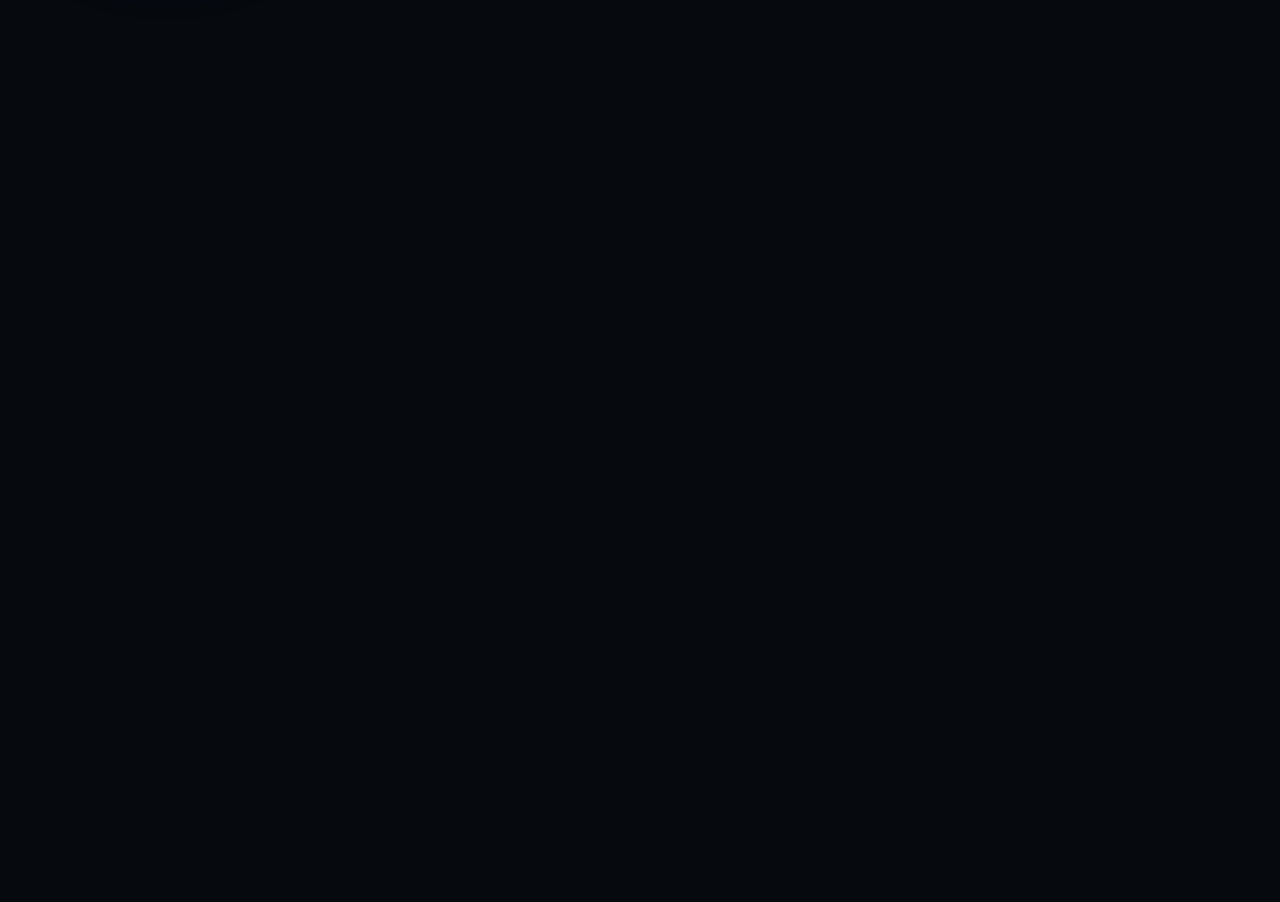
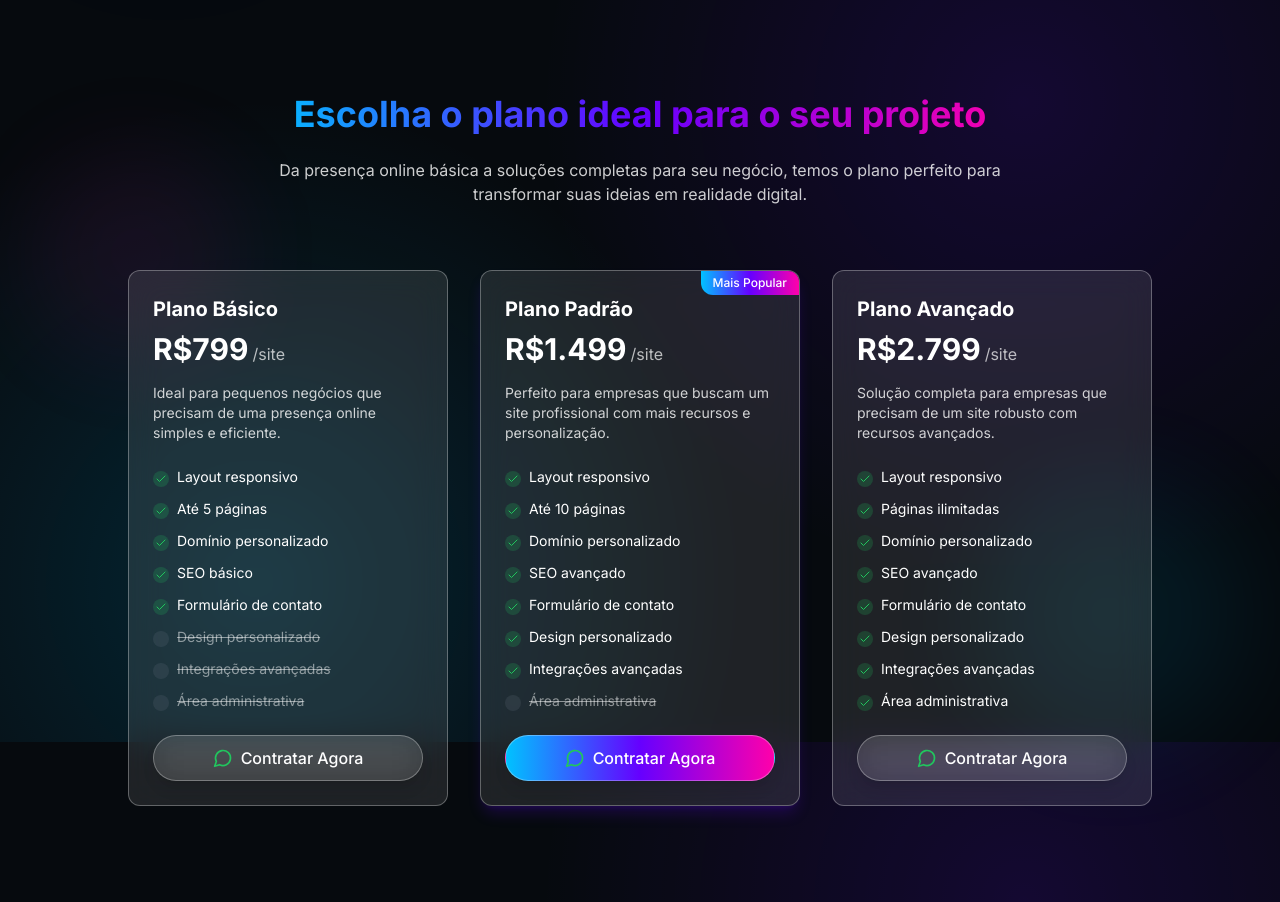
Before and after one commit to S4CodeWorks/s4-page-creator, a React (Vite) app: page / in a window 1280 px wide. Shown: the part 858-1760 px from the top of the page. Before the commit the page ends 856 px from the top, so only its background shows below. Built offline with nearby package versions, Linux system fonts and the light colour scheme.

Commit message:
feat: Implement plans functionality
Adds plans with different features and prices.
Redirects to WhatsApp contact on plan purchase.

```diff
--- /dev/null
+++ b/src/components/Plans.tsx
@@ -0,0 +1,173 @@
+
+import React from 'react';
+import { Check } from "lucide-react";
+import WhatsappButton from './WhatsappButton';
+import { cn } from '@/lib/utils';
+
+interface PlanFeature {
+  text: string;
+  included: boolean;
+}
+
+interface PlanProps {
+  title: string;
+  price: string;
+  description: string;
+  features: PlanFeature[];
+  popular?: boolean;
+  phoneNumber: string;
+}
+
+const PlanCard: React.FC<PlanProps> = ({
+  title,
+  price,
+  description,
+  features,
+  popular = false,
+  phoneNumber
+}) => {
+  return (
+    <div className={cn(
+      "glass relative rounded-xl p-6 overflow-hidden transition-all duration-300 hover:scale-105",
+      "flex flex-col h-full border border-white/30",
+      popular ? "shadow-lg shadow-s4-purple/20" : ""
+    )}>
+      {popular && (
+        <div className="absolute top-0 right-0">
+          <div className="s4-gradient-bg text-white text-xs px-3 py-1 rounded-bl-lg font-medium">
+            Mais Popular
+          </div>
+        </div>
+      )}
+
+      <h3 className="text-xl font-bold text-white mb-2">{title}</h3>
+      <div className="mb-4">
+        <span className="text-3xl font-bold text-white">{price}</span>
+        <span className="text-white/70 ml-1">/site</span>
+      </div>
+
+      <p className="text-white/80 mb-6 text-sm">{description}</p>
+
+      <div className="space-y-3 mb-6 flex-grow">
+        {features.map((feature, index) => (
+          <div key={index} className="flex items-start gap-2">
+            <div className={cn(
+              "mt-1 w-4 h-4 rounded-full flex items-center justify-center flex-shrink-0",
+              feature.included ? "bg-green-500/20" : "bg-gray-500/20"
+            )}>
+              {feature.included && <Check size={12} className="text-green-500" />}
+            </div>
+            <span className={cn(
+              "text-sm",
+              feature.included ? "text-white" : "text-white/50 line-through"
+            )}>
+              {feature.text}
+            </span>
+          </div>
+        ))}
+      </div>
+
+      <div className="mt-auto">
+        <WhatsappButton
+          phoneNumber={phoneNumber}
+          text="Contratar Agora"
+          className={cn(
+            "w-full justify-center",
+            popular ? "from-s4-blue via-s4-purple to-s4-pink bg-gradient-to-r" : ""
+          )}
+        />
+      </div>
+    </div>
+  );
+};
+
+const Plans: React.FC = () => {
+  const phoneNumber = "+5554996378496";
+
+  const plans = [
+    {
+      title: "Plano Básico",
+      price: "R$799",
+      description: "Ideal para pequenos negócios que precisam de uma presença online simples e eficiente.",
+      features: [
+        { text: "Layout responsivo", included: true },
+        { text: "Até 5 páginas", included: true },
+        { text: "Domínio personalizado", included: true },
+        { text: "SEO básico", included: true },
+        { text: "Formulário de contato", included: true },
+        { text: "Design personalizado", included: false },
+        { text: "Integrações avançadas", included: false },
+        { text: "Área administrativa", included: false },
+      ],
+      popular: false
+    },
+    {
+      title: "Plano Padrão",
+      price: "R$1.499",
+      description: "Perfeito para empresas que buscam um site profissional com mais recursos e personalização.",
+      features: [
+        { text: "Layout responsivo", included: true },
+        { text: "Até 10 páginas", included: true },
+        { text: "Domínio personalizado", included: true },
+        { text: "SEO avançado", included: true },
+        { text: "Formulário de contato", included: true },
+        { text: "Design personalizado", included: true },
+        { text: "Integrações avançadas", included: true },
+        { text: "Área administrativa", included: false },
+      ],
+      popular: true
+    },
+    {
+      title: "Plano Avançado",
+      price: "R$2.799",
+      description: "Solução completa para empresas que precisam de um site robusto com recursos avançados.",
+      features: [
+        { text: "Layout responsivo", included: true },
+        { text: "Páginas ilimitadas", included: true },
+        { text: "Domínio personalizado", included: true },
+        { text: "SEO avançado", included: true },
+        { text: "Formulário de contato", included: true },
+        { text: "Design personalizado", included: true },
+        { text: "Integrações avançadas", included: true },
+        { text: "Área administrativa", included: true },
+      ],
+      popular: false
+    }
+  ];
+
+  return (
+    <section className="relative py-24 px-6 md:px-12 lg:px-24" id="plans">
+      {/* Background elements */}
+      <div className="absolute top-40 left-10 w-48 h-48 rounded-full bg-s4-pink/10 blur-3xl animate-pulse-soft"></div>
+      <div className="absolute bottom-40 right-10 w-64 h-64 rounded-full bg-s4-blue/10 blur-3xl animate-pulse-soft" style={{ animationDelay: '1.5s' }}></div>
+
+      <div className="container mx-auto relative z-10">
+        <div className="text-center mb-16 max-w-3xl mx-auto">
+          <h2 className="text-3xl md:text-4xl font-bold mb-6 s4-gradient-text">
+            Escolha o plano ideal para o seu projeto
+          </h2>
+          <p className="text-white/80">
+            Da presença online básica a soluções completas para seu negócio,
+            temos o plano perfeito para transformar suas ideias em realidade digital.
+          </p>
+        </div>
+
+        <div className="grid grid-cols-1 md:grid-cols-2 lg:grid-cols-3 gap-8">
+          {plans.map((plan, index) => (
+            <PlanCard
+              key={index}
+              title={plan.title}
+              price={plan.price}
+              description={plan.description}
+              features={plan.features}
+              popular={plan.popular}
+              phoneNumber={phoneNumber}
+            />
+          ))}
+        </div>
+      </div>
+    </section>
+  );
+};
+
+export default Plans;
--- a/src/components/PlansButton.tsx
+++ b/src/components/PlansButton.tsx
@@ -8,8 +8,16 @@ interface PlansButtonProps {
 }
 
 const PlansButton: React.FC<PlansButtonProps> = ({ className }) => {
+  const scrollToPlans = () => {
+    const plansSection = document.getElementById('plans');
+    if (plansSection) {
+      plansSection.scrollIntoView({ behavior: 'smooth' });
+    }
+  };
+
   return (
     <button
+      onClick={scrollToPlans}
       className={cn(
         "relative group overflow-hidden rounded-full py-3.5 px-7",
         "bg-gradient-to-r from-s4-blue via-s4-purple to-s4-pink",
--- a/src/components/WhatsappButton.tsx
+++ b/src/components/WhatsappButton.tsx
@@ -6,9 +6,14 @@ import { MessageCircle } from "lucide-react";
 interface WhatsappButtonProps {
   phoneNumber: string;
   className?: string;
+  text?: string;
 }
 
-const WhatsappButton: React.FC<WhatsappButtonProps> = ({ phoneNumber, className }) => {
+const WhatsappButton: React.FC<WhatsappButtonProps> = ({
+  phoneNumber,
+  className,
+  text = "Contato"
+}) => {
   const formattedNumber = phoneNumber.replace(/\D/g, '');
   const whatsappUrl = `https://wa.me/${formattedNumber}`;
 
@@ -25,7 +30,7 @@ const WhatsappButton: React.FC<WhatsappButtonProps> = ({ phoneNumber, className
       )}
     >
       <MessageCircle size={20} className="text-green-500" />
-      <span>Contato</span>
+      <span>{text}</span>
     </a>
   );
 };
--- a/src/pages/Index.tsx
+++ b/src/pages/Index.tsx
@@ -2,12 +2,14 @@
 import React from 'react';
 import Header from '@/components/Header';
 import Hero from '@/components/Hero';
+import Plans from '@/components/Plans';
 
 const Index: React.FC = () => {
   return (
     <div className="min-h-screen">
       <Header />
       <Hero />
+      <Plans />
     </div>
   );
 };
```
